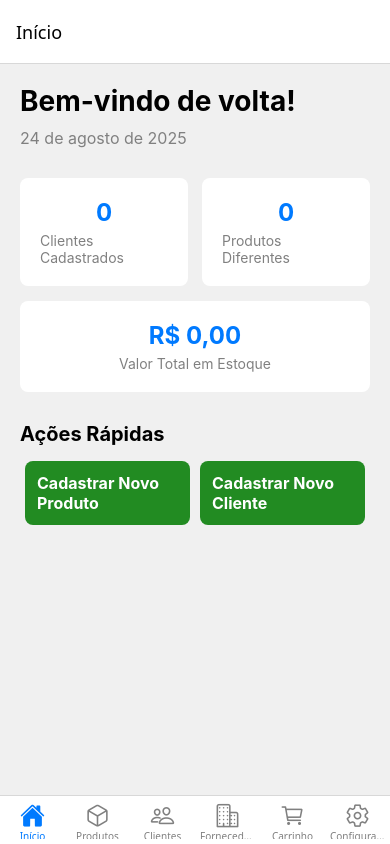
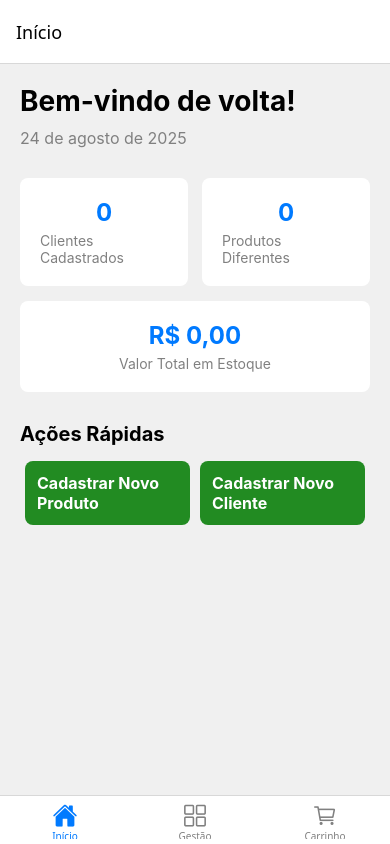
Before and after one commit to BryanSouzaeSilva/APP-REACT_EXPO, a React Native app: screen / in a window 390 px wide. Built offline with nearby package versions, Linux system fonts and the light colour scheme.

Commit message:
Alteracao da aba de navegacao para a expansao do app

```diff
--- a/App.js
+++ b/App.js
@@ -10,14 +10,12 @@ import AsyncStorage from '@react-native-async-storage/async-storage';
 import { ThemeContext } from './context/ThemeContext';
 import { CartProvider } from './context/CartContext';
 
-import ProductStackNavigator from './screen/navigators/ProductStackNavigator';
-import ClientStackNavigator from './screen/navigators/ClientStackNavigator';
-import SupplierStackNavigator from './screen/navigators/SupplierStackNavigator';
 import CartStackNavigator from './screen/navigators/CartStackNavigator';
 
 import HomeScreen from './screen/HomeScreen';
 import Notificacao from './components/Notificacao';
-import ConfigStackNavigator from './screen/navigators/ConfigStackNavigator';
+
+import ManagementStackNavigator from './screen/navigators/ManagementStackNavigator';
 
 const Tab = createBottomTabNavigator();
 
@@ -214,33 +212,20 @@ export default function App() {
             />
 
             <Tab.Screen
-              name="ProdutosTab"
-              component={ProductStackNavigator}
-              options={{ title: 'Produtos', unmountOnBlur: true }}
-            />
-
-            <Tab.Screen
-              name="ClientesTab"
-              component={ClientStackNavigator}
-              options={{ title: 'Clientes', unmountOnBlur: true }}
-            />
-
-            <Tab.Screen
-              name="FornecedoresTab"
-              component={SupplierStackNavigator}
-              options={{ title: 'Fornecedores', unmountOnBlur: true }}
+              name="GestaoTab"
+              component={ManagementStackNavigator}
+              options={{
+                title: 'Gestão',
+                tabBarIcon: ({ focused, color, size }) => (
+                  <Ionicons name={focused ? 'grid' : 'grid-outline'} size={size} color={color} />
+                )
+              }}
             />
 
             <Tab.Screen
               name="CartTab"
               component={CartStackNavigator}
               options={{ title: 'Carrinho', unmountOnBlur: true }}
-            />
-
-            <Tab.Screen
-              name="ConfiguracaoTab"
-              component={ConfigStackNavigator}
-              options={{ title: 'Configurações' }}
             />
           </Tab.Navigator>
         </NavigationContainer>
```
